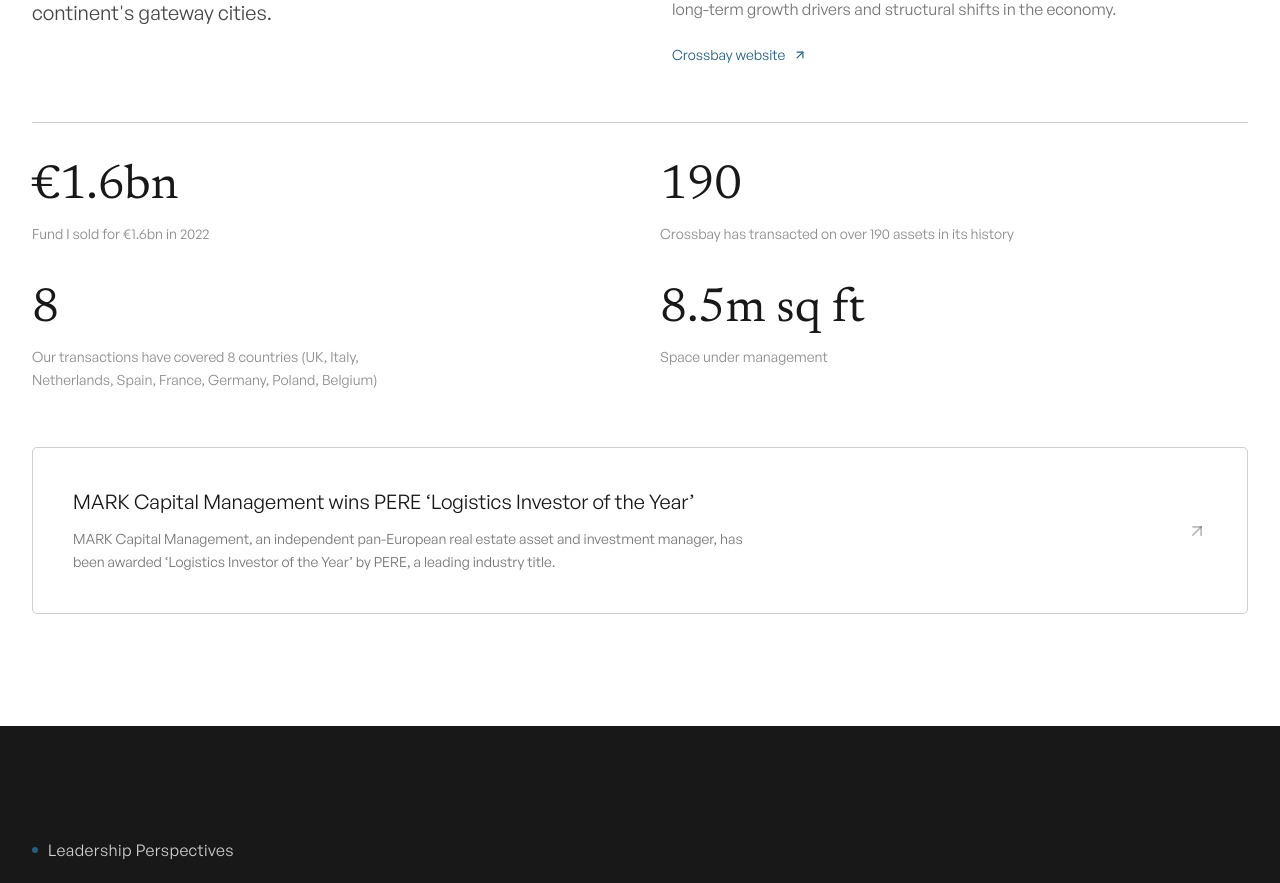
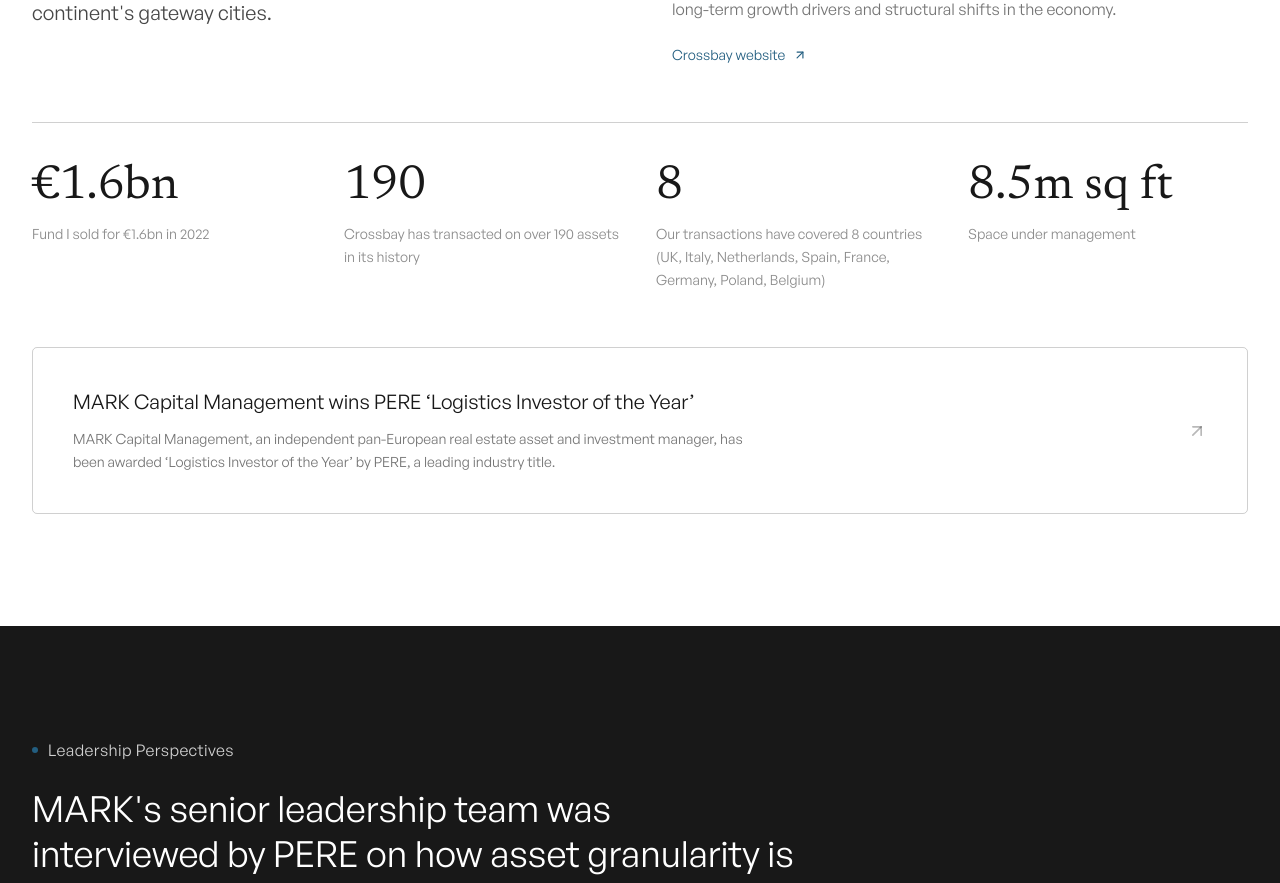
Before and after one commit to dmytrodzandzava-maker/mark-capital, a Next.js app: page /verticals/logistics in a window 1280 px wide. Shown: the part 1060-1943 px from the top of the page. Built offline with nearby package versions, Linux system fonts and the light colour scheme.

Commit message:
Revert facts strip back to 4-column layout

```diff
--- a/app/verticals/[slug]/page.tsx
+++ b/app/verticals/[slug]/page.tsx
@@ -111,15 +111,13 @@ export default async function VerticalPage({
 
             {vertical.facts && vertical.facts.length > 0 && (
               <Reveal delay={0.15}>
-                <div className="mt-14 grid grid-cols-1 gap-10 border-t border-hairline pt-10 sm:grid-cols-2">
+                <div className="mt-14 grid grid-cols-2 gap-8 border-t border-hairline pt-10 sm:grid-cols-4">
                   {vertical.facts.map((fact) => (
                     <div key={fact.label}>
                       <div className="font-serif-num text-[clamp(1.75rem,4vw,3rem)] leading-none text-ink">
                         {fact.value}
                       </div>
-                      <div className="mt-3 max-w-sm text-sm leading-relaxed text-ink/50">
-                        {fact.label}
-                      </div>
+                      <div className="mt-3 text-sm leading-relaxed text-ink/50">{fact.label}</div>
                     </div>
                   ))}
                 </div>
```
